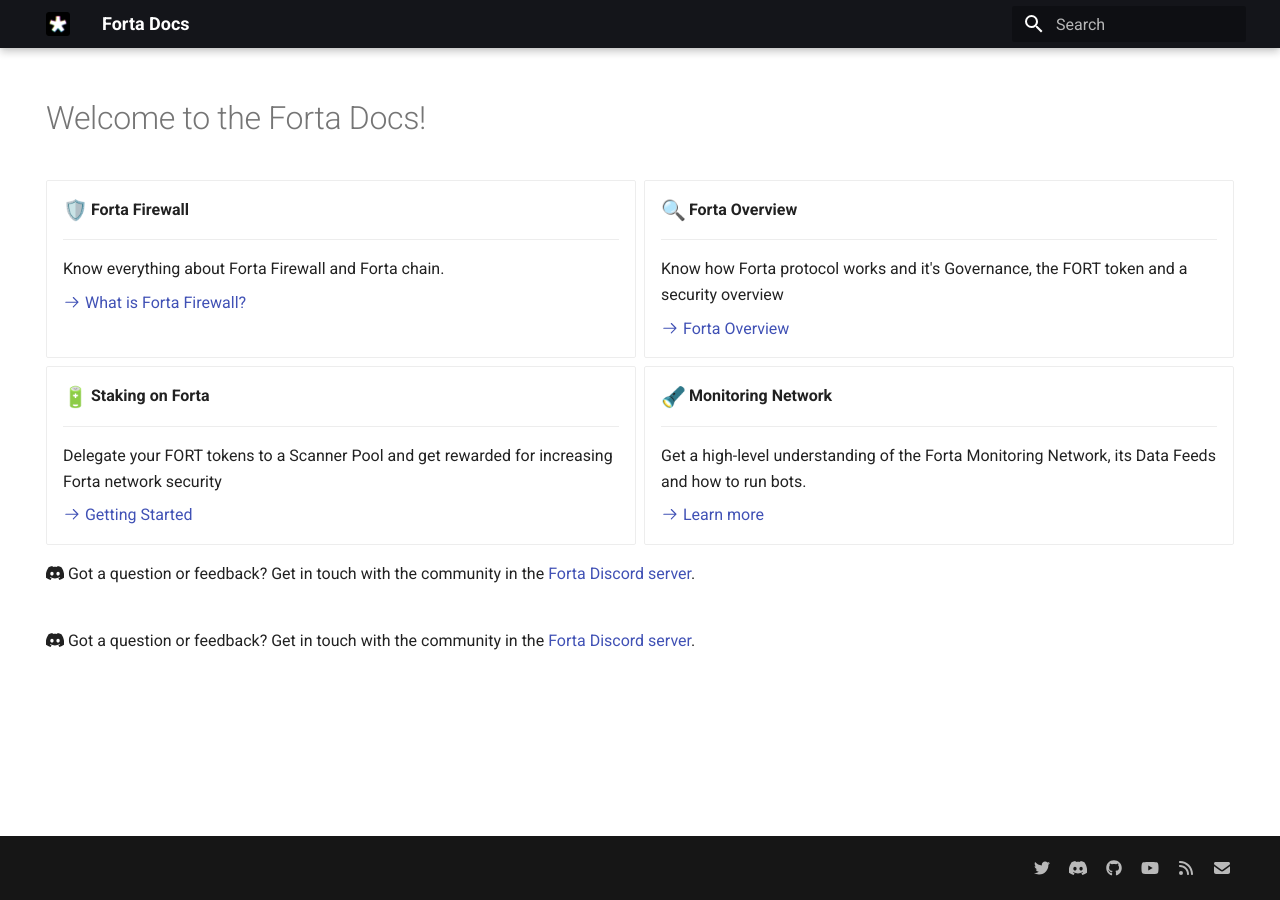
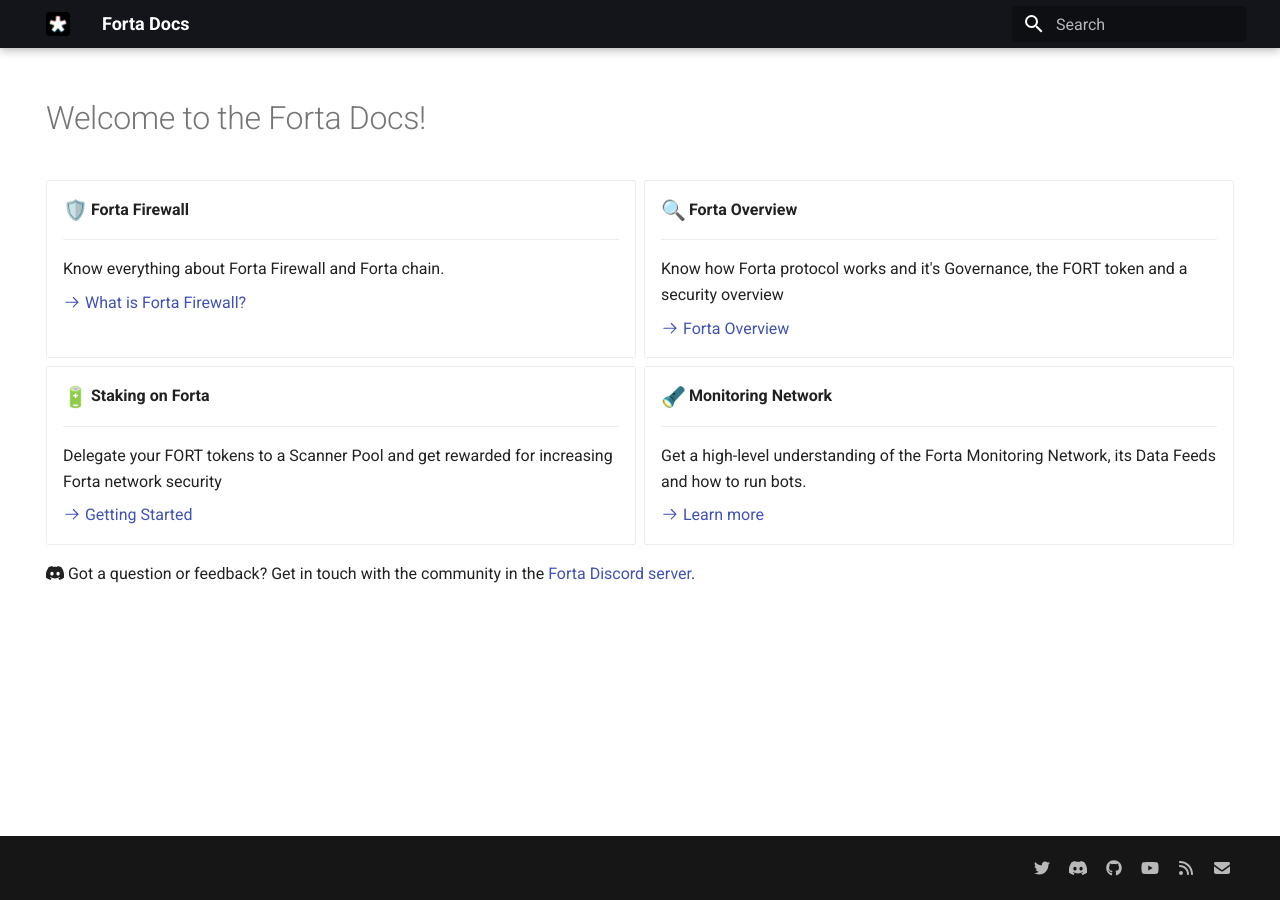
Before and after one commit to forta-network/docs, an MkDocs documentation site: the page built from docs/index.md, in a window 1280 px wide. Built offline with MkDocs 1.6.1 and Material for MkDocs 9.7.7, drawn with Linux system fonts in a browser that asks for light colours; emoji names are drawn with the system emoji font.

Commit message:
Update index.md

```diff
--- a/docs/index.md
+++ b/docs/index.md
@@ -52,6 +52,3 @@
 
 
 :fontawesome-brands-discord: Got a question or feedback? Get in touch with the community in the [Forta Discord server](https://discord.gg/KACdTEutQq).<br><br>
-
-
-:fontawesome-brands-discord: Got a question or feedback? Get in touch with the community in the [Forta Discord server](https://discord.gg/KACdTEutQq).<br><br>
```
